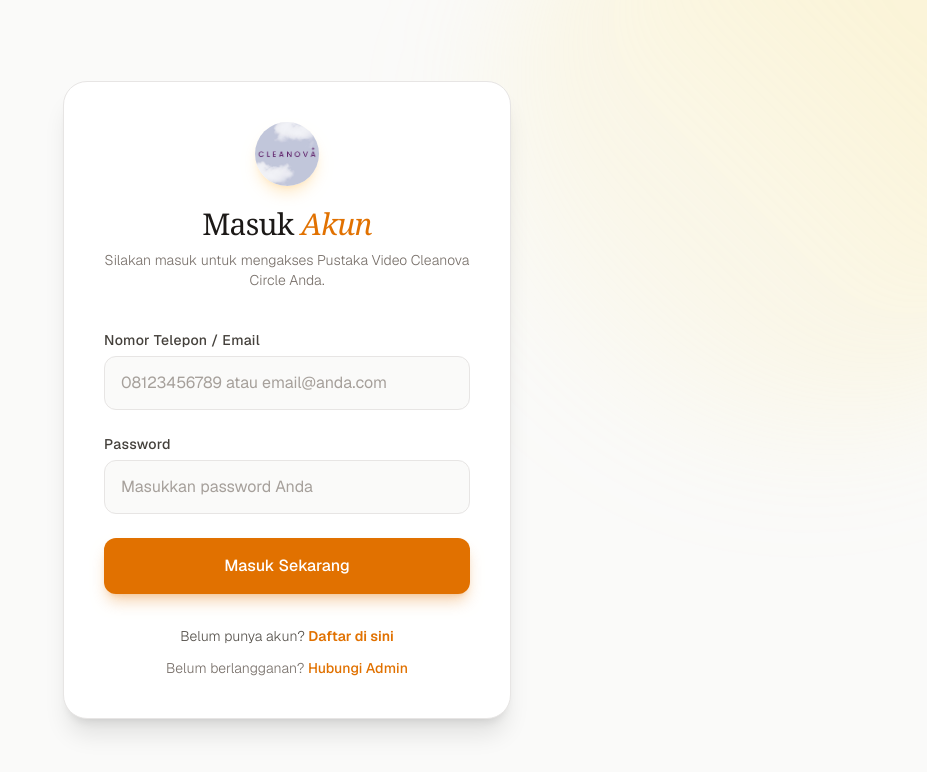
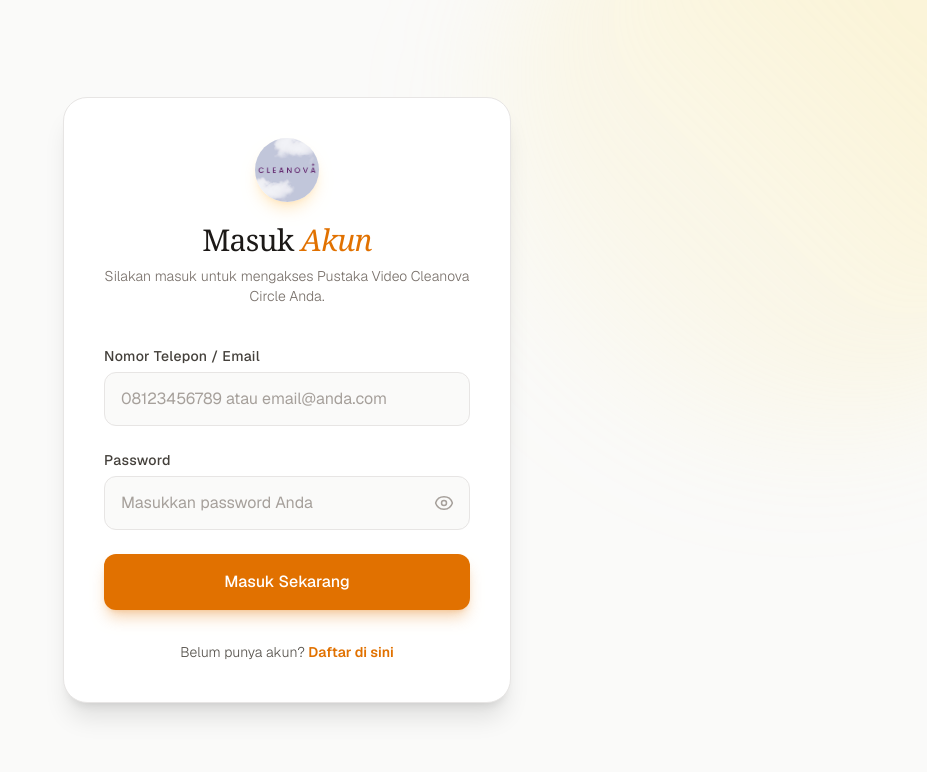
Before and after one commit to Zdannv/Cleanova-Circle, a Next.js app: page /login in a window 1280 px wide. Shown: the top 772 px of the page, without its empty margins (353-1280 px from the left). Built offline with nearby package versions, Linux system fonts and the light colour scheme.

Commit message:
login & register

```diff
--- a/app/admin/LandingEditor.tsx
+++ b/app/admin/LandingEditor.tsx
@@ -187,7 +187,7 @@
           <div className="p-6 space-y-6 max-h-[75vh] overflow-y-auto">
             {activeSection === "HEADER" && (
               <div className="space-y-5">
-                <SectionTitle title="Header & WhatsApp" desc="Logo dan tautan kontak yang muncul di navigasi atas." />
+                <SectionTitle title="Header & Kontak" desc="Logo dan tautan WhatsApp admin (untuk tanya produk/CP)." />
                 <ImageUploadField
                   label="Logo"
                   value={data.logoUrl}
@@ -196,7 +196,7 @@
                   aspect="aspect-square w-32"
                   hint="Disarankan kotak (1:1), format PNG transparan."
                 />
-                <Field label="WhatsApp URL" value={data.whatsappUrl} onChange={(v) => set("whatsappUrl", v)} mono placeholder="https://wa.me/62..." />
+                <Field label="WhatsApp Admin URL (CP / tanya produk)" value={data.whatsappUrl} onChange={(v) => set("whatsappUrl", v)} mono placeholder="https://wa.me/62..." />
               </div>
             )}
 
@@ -422,8 +422,8 @@
       >
         <div className="grid grid-cols-2 gap-3 items-center">
           <div className="space-y-2">
-            <span className="inline-flex items-center gap-1 text-[7px] uppercase tracking-widest text-stone-500 border border-stone-300 px-1.5 py-0.5 rounded-sm">
-              <span className="w-1 h-1 rounded-full bg-amber-500" /> Komunitas Premium
+            <span className="inline-flex items-center gap-1 text-[7px] uppercase tracking-widest text-amber-700 bg-amber-50 border border-amber-200 px-1.5 py-0.5 rounded-sm font-semibold">
+              Perawatan Premium
             </span>
             <h1 className="text-sm font-serif leading-tight text-stone-900">
               {data.heroTitle || <span className="text-stone-400 italic">Hero title…</span>}<br />
@@ -451,7 +451,7 @@
               </div>
             </div>
             <div className="flex gap-1.5">
-              <span className="text-[7px] bg-green-600 text-white px-2 py-0.5 rounded">WhatsApp</span>
+              <span className="text-[7px] bg-green-600 text-white px-2 py-0.5 rounded">Tanya Admin</span>
               <span className="text-[7px] border border-stone-300 text-stone-600 px-2 py-0.5 rounded">Pelajari</span>
             </div>
           </div>
@@ -530,7 +530,7 @@
         </h2>
         <p className="text-[9px] text-stone-300 mt-1.5 line-clamp-2 font-light">{data.ctaDescription || <span className="italic text-stone-500">Deskripsi CTA…</span>}</p>
         <span className="inline-block mt-2 text-[8px] uppercase tracking-widest bg-amber-500 text-stone-900 font-bold px-3 py-1.5 rounded">
-          Berlangganan Sekarang
+          Daftar Gratis
         </span>
       </button>
     </div>
--- /dev/null
+++ b/app/components/PasswordInput.tsx
@@ -0,0 +1,60 @@
+"use client";
+
+import { useState } from "react";
+
+type Props = {
+  value: string;
+  onChange: (v: string) => void;
+  placeholder?: string;
+  required?: boolean;
+  id?: string;
+  autoComplete?: string;
+};
+
+/**
+ * Input password dengan tombol toggle "lihat password" (ikon mata).
+ * Dipakai konsisten di halaman login & register.
+ */
+export default function PasswordInput({
+  value,
+  onChange,
+  placeholder = "Masukkan password Anda",
+  required = false,
+  id,
+  autoComplete,
+}: Props) {
+  const [show, setShow] = useState(false);
+
+  return (
+    <div className="relative">
+      <input
+        id={id}
+        type={show ? "text" : "password"}
+        value={value}
+        onChange={(e) => onChange(e.target.value)}
+        required={required}
+        autoComplete={autoComplete}
+        className="w-full px-4 py-3.5 pr-12 rounded-xl bg-stone-50 dark:bg-stone-950 border border-stone-200 dark:border-stone-800 text-stone-900 dark:text-white placeholder-stone-400 dark:placeholder-stone-600 focus:outline-none focus:ring-2 focus:ring-amber-500 focus:border-transparent transition-all"
+        placeholder={placeholder}
+      />
+      <button
+        type="button"
+        onClick={() => setShow((s) => !s)}
+        aria-label={show ? "Sembunyikan password" : "Lihat password"}
+        tabIndex={-1}
+        className="absolute right-3 top-1/2 -translate-y-1/2 p-1 text-stone-400 hover:text-amber-600 dark:hover:text-amber-500 transition-colors"
+      >
+        {show ? (
+          <svg className="w-5 h-5" fill="none" viewBox="0 0 24 24" stroke="currentColor" strokeWidth={1.8}>
+            <path strokeLinecap="round" strokeLinejoin="round" d="M3.98 8.223A10.477 10.477 0 001.934 12C3.226 16.338 7.244 19.5 12 19.5c.993 0 1.953-.138 2.863-.395M6.228 6.228A10.45 10.45 0 0112 4.5c4.756 0 8.773 3.162 10.065 7.498a10.523 10.523 0 01-4.293 5.774M6.228 6.228L3 3m3.228 3.228l3.65 3.65m7.894 7.894L21 21m-3.228-3.228l-3.65-3.65m0 0a3 3 0 10-4.243-4.243m4.243 4.243L9.88 9.88" />
+          </svg>
+        ) : (
+          <svg className="w-5 h-5" fill="none" viewBox="0 0 24 24" stroke="currentColor" strokeWidth={1.8}>
+            <path strokeLinecap="round" strokeLinejoin="round" d="M2.036 12.322a1.012 1.012 0 010-.639C3.423 7.51 7.36 4.5 12 4.5c4.638 0 8.573 3.01 9.963 7.178.07.207.07.431 0 .639C20.577 16.49 16.64 19.5 12 19.5c-4.638 0-8.573-3.01-9.963-7.178z" />
+            <path strokeLinecap="round" strokeLinejoin="round" d="M15 12a3 3 0 11-6 0 3 3 0 016 0z" />
+          </svg>
+        )}
+      </button>
+    </div>
+  );
+}
--- a/app/login/LoginClient.tsx
+++ b/app/login/LoginClient.tsx
@@ -5,6 +5,7 @@
 import { useRouter, useSearchParams } from "next/navigation";
 import Link from "next/link";
 import Image from "next/image";
+import PasswordInput from "../components/PasswordInput";
 
 export default function LoginClient() {
   const router = useRouter();
@@ -85,13 +86,12 @@
 
           <div className="space-y-1.5">
             <label className="block text-sm font-medium tracking-wide text-stone-700 dark:text-stone-300">Password</label>
-            <input
-              type="password"
+            <PasswordInput
               value={password}
-              onChange={(e) => setPassword(e.target.value)}
-              className="w-full px-4 py-3.5 rounded-xl bg-stone-50 dark:bg-stone-950 border border-stone-200 dark:border-stone-800 text-stone-900 dark:text-white placeholder-stone-400 dark:placeholder-stone-600 focus:outline-none focus:ring-2 focus:ring-amber-500 focus:border-transparent transition-all"
+              onChange={setPassword}
               placeholder="Masukkan password Anda"
               required
+              autoComplete="current-password"
             />
           </div>
 
@@ -120,10 +120,6 @@
             Daftar di sini
           </Link>
         </p>
-
-        <p className="mt-3 text-center text-sm text-stone-500 dark:text-stone-400 font-light">
-          Belum berlangganan? <a href="https://wa.me/6287855310680?text=Halo%20Admin%20Cleanova,%20saya%20tertarik%20untuk%20mendaftar%20langganan%20web%20edukasi%20Cleanova%20Circle." target="_blank" rel="noopener noreferrer" className="text-amber-600 dark:text-amber-500 font-medium hover:underline">Hubungi Admin</a>
-        </p>
       </div>
     </div>
   );
--- a/app/register/actions.ts
+++ b/app/register/actions.ts
@@ -32,6 +32,9 @@
   if (password.length < 6) {
     return { success: false, error: "Password minimal 6 karakter." };
   }
+  if (!acceptsMarketing) {
+    return { success: false, error: "Persetujuan penerimaan informasi promo wajib dicentang." };
+  }
 
   // Cek email sudah terdaftar.
   const existing = await prisma.user.findUnique({ where: { email } });
--- a/app/shop/CatalogClient.tsx
+++ b/app/shop/CatalogClient.tsx
@@ -40,7 +40,6 @@
       {/* Hero */}
       <header className="space-y-3">
         <span className="inline-flex items-center gap-2 text-[10px] uppercase tracking-widest text-amber-700 dark:text-amber-500 font-semibold bg-amber-50 dark:bg-amber-900/20 border border-amber-100 dark:border-amber-800/40 px-3 py-1 rounded-full">
-          <span className="w-1.5 h-1.5 rounded-full bg-amber-500 animate-pulse" />
           Cleanova Shop
         </span>
         <h1 className="text-3xl md:text-5xl font-serif font-light tracking-tight text-stone-900 dark:text-white leading-tight">
```
Also changed, not shown: app/page.tsx (+18 -8 lines), app/register/RegisterClient.tsx (+12 -9 lines).
